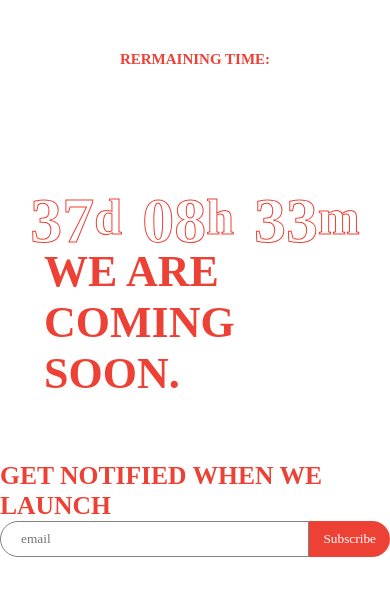
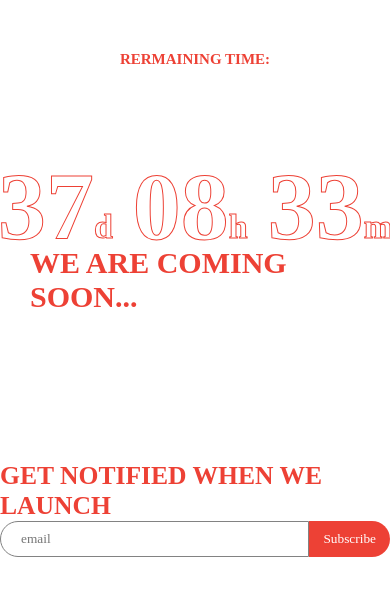
Before and after one commit to anuragdwi/firebase-project, a plain HTML site: page index.html in a window 390 px wide. Shown: the part 79-682 px from the top of the page. Drawn offline with Linux system fonts and the light colour scheme.

Commit message:
last change

```diff
--- a/css/style.scss
+++ b/css/style.scss
@@ -88,6 +88,9 @@ nav {
       }
     }
     .dot {
+      -webkit-text-fill-color: transparent;
+      -webkit-text-stroke-width: 1px;
+      -webkit-text-stroke-color: #ed4135;
       font-size: 78px;
       margin: 0;
     }
@@ -108,6 +111,7 @@ nav {
         text-align: left;
         margin-top: -40px;
         width: 100%;
+        font-weight: 600;
       }
     }
     .right-col {
@@ -235,8 +239,8 @@ nav {
           font-size: 7rem;
         }
       }
-      h4 {
-        font-size: 44px;
+      .dot {
+        font-size: 34px;
       }
     }
     .content {
@@ -254,6 +258,7 @@ nav {
           width: 100%;
           text-align: center;
           font-size: 1.2rem;
+          font-weight: 600;
         }
       }
     }
@@ -269,14 +274,16 @@ nav {
     #countDown {
       .clock {
         h2 {
-          font-size: 4rem;
+          font-size: 6rem;
         }
       }
     }
     .content {
       .left-col {
         h1 {
-          font-size: 44px;
+          font-size: 30px;
+          font-weight: 700;
+          color: #ed4135;
         }
       }
     }
@@ -292,9 +299,8 @@ nav {
           font-size: 3rem;
         }
         .dot {
-          font-size: 20px;
-          -webkit-text-stroke: 0px;
-          -webkit-text-fill-color: #828282;
+          font-size: 28px;
+          -webkit-text-stroke: 1px;
         }
       }
     }
--- a/index.html
+++ b/index.html
@@ -64,7 +64,7 @@
         </div>
         <div class="content">
           <div class="left-col">
-            <h1>We are Coming Soon.</h1>
+            <h1>We are Coming Soon...</h1>
           </div>
           <div class="right-col">
             <div class="email">
```
Also changed, not shown: css/style.css, 1 other file.
